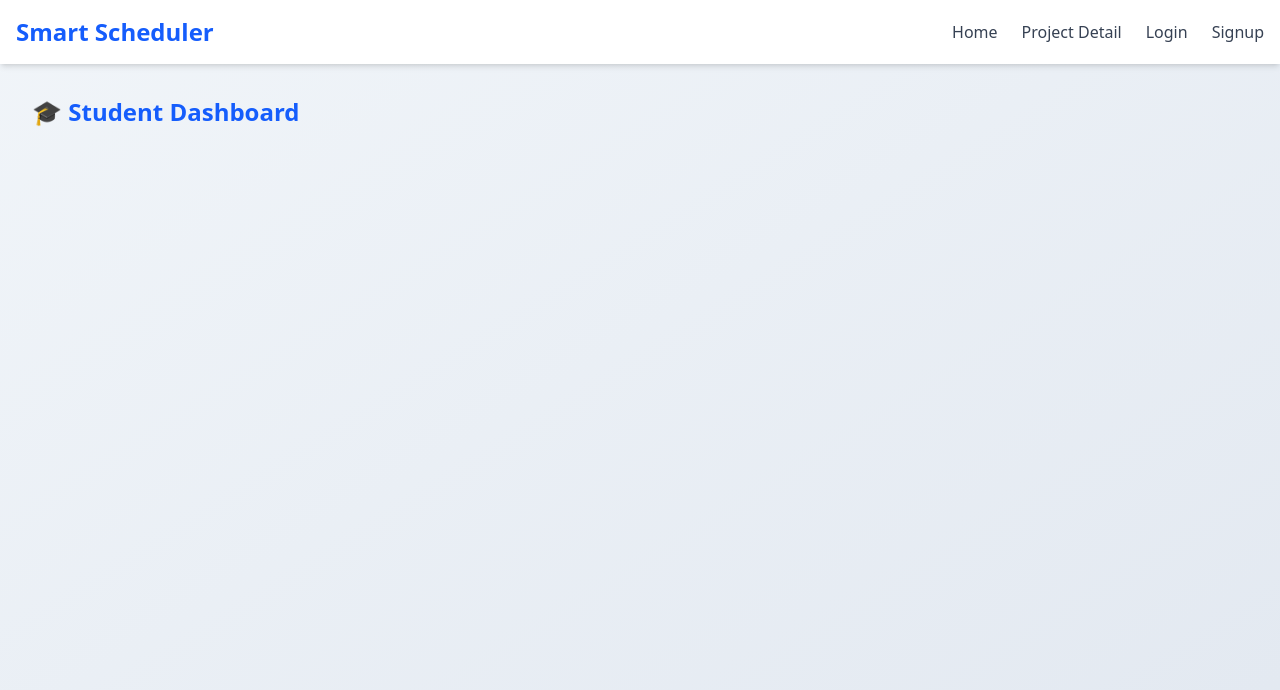
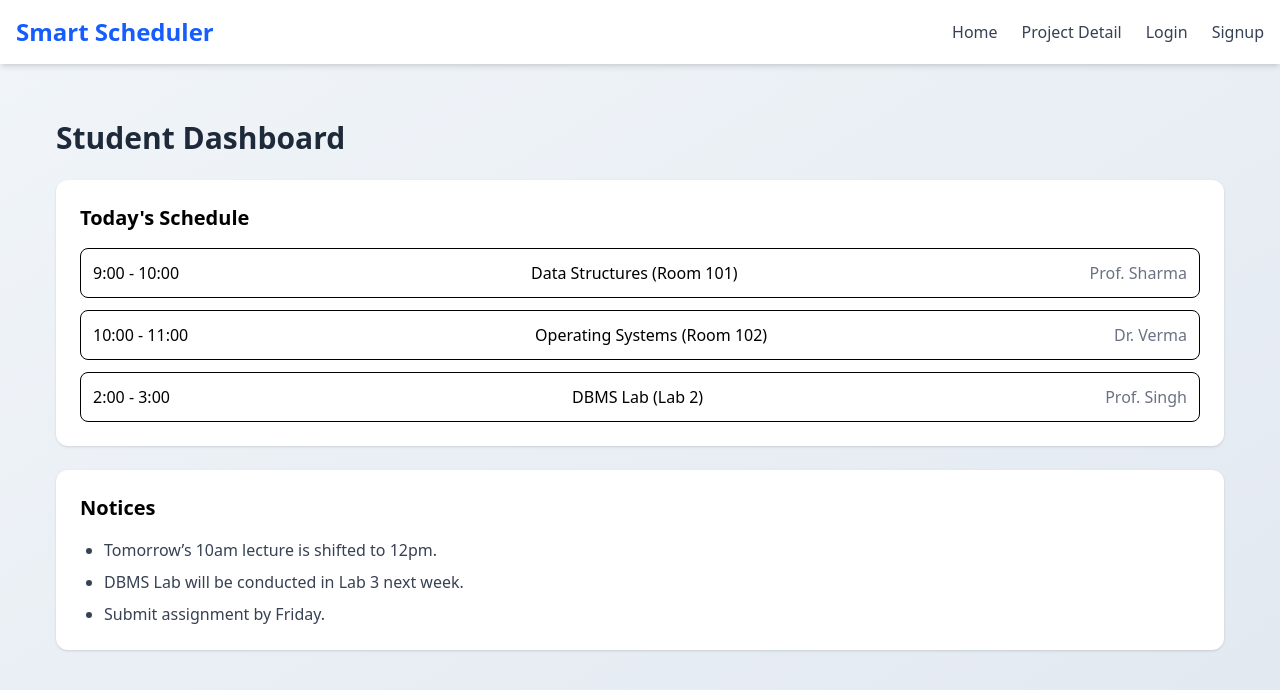
Before and after one commit to sujalkumar0435-ux/smart-scheduler, a React (Vite) app in the folder frontend/: page /StudentDashboard in a window 1280 px wide. Shown: the top 690 px of the page. Built offline with nearby package versions, Linux system fonts and the light colour scheme.

Commit message:
your changes

```diff
--- a/frontend/src/pages/StudentDashboard.jsx
+++ b/frontend/src/pages/StudentDashboard.jsx
@@ -1,4 +1,37 @@
-// StudentDashboard.js
 export default function StudentDashboard() {
-  return <h1 className="text-2xl font-bold text-blue-600">🎓 Student Dashboard</h1>;
+  const todayClasses = [
+    { time: "9:00 - 10:00", subject: "Data Structures", faculty: "Prof. Sharma", room: "Room 101" },
+    { time: "10:00 - 11:00", subject: "Operating Systems", faculty: "Dr. Verma", room: "Room 102" },
+    { time: "2:00 - 3:00", subject: "DBMS Lab", faculty: "Prof. Singh", room: "Lab 2" },
+  ];
+
+  return (
+    <div className="p-6">
+      <h1 className="text-3xl font-bold text-gray-800 mb-6">Student Dashboard</h1>
+
+      {/* Today’s Classes */}
+      <div className="bg-white rounded-xl shadow p-6 mb-6">
+        <h2 className="text-xl font-semibold mb-4">Today's Schedule</h2>
+        <ul className="space-y-3">
+          {todayClasses.map((cls, i) => (
+            <li key={i} className="p-3 border rounded-lg flex justify-between items-center">
+              <span className="font-medium">{cls.time}</span>
+              <span>{cls.subject} ({cls.room})</span>
+              <span className="text-gray-500">{cls.faculty}</span>
+            </li>
+          ))}
+        </ul>
+      </div>
+
+      {/* Notices */}
+      <div className="bg-white rounded-xl shadow p-6">
+        <h2 className="text-xl font-semibold mb-4">Notices</h2>
+        <ul className="list-disc pl-6 space-y-2 text-gray-700">
+          <li>Tomorrow’s 10am lecture is shifted to 12pm.</li>
+          <li>DBMS Lab will be conducted in Lab 3 next week.</li>
+          <li>Submit assignment by Friday.</li>
+        </ul>
+      </div>
+    </div>
+  );
 }
```
